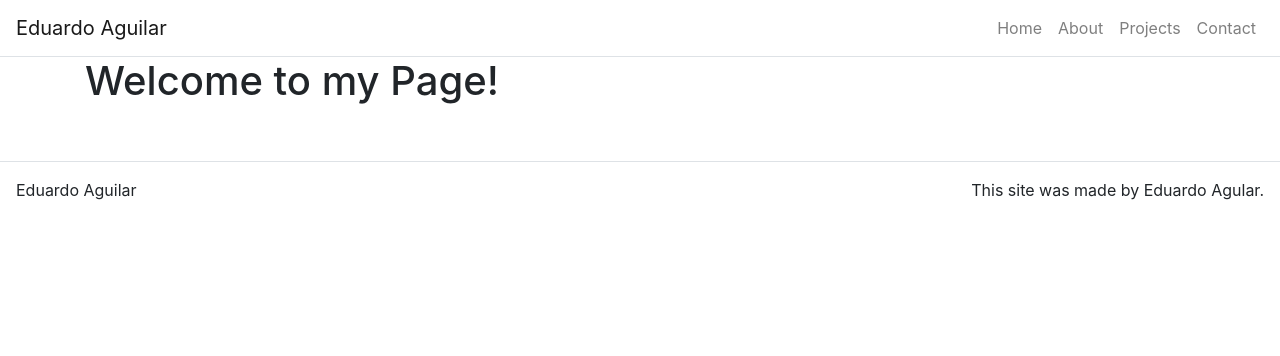
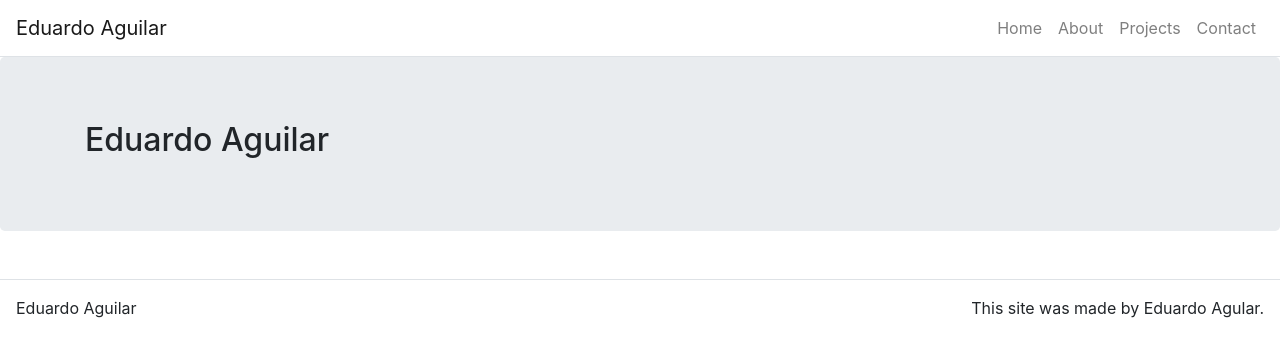
Before and after one commit to Reigningeddie/React-Portfolio, a React (Create React App) app: page / in a window 1280 px wide. Shown: the top 356 px of the page. Built offline with nearby package versions, Linux system fonts and the light colour scheme.

Commit message:
testing hero component

```diff
--- /dev/null
+++ b/src/components/Hero.js
@@ -0,0 +1,18 @@
+import React from 'react';
+import { Jumbotron,  Container, Row, Col } from 'react-bootstrap';
+
+function Hero() {
+    return (
+        <Jumbotron>
+            <Container>
+                <Row>
+                    <Col>
+                        <h2>Eduardo Aguilar</h2>
+                    </Col>
+                </Row>
+            </Container>
+        </Jumbotron>
+    )
+}
+
+export default Hero;
--- a/src/components/home/home.js
+++ b/src/components/home/home.js
@@ -1,17 +1,9 @@
 import React from 'react';
+import Hero from '../Hero'
 
 function Home (props) {
     return (
-        <div class="container">
-        <div class="row">
-          <div class="col-lg-12">
-            <div class="page-header">
-              <h1>Welcome to my Page!</h1>
-
-            </div>
-          </div>
-        </div>
-      </div>
+        <Hero />
     );
 };
 
```
